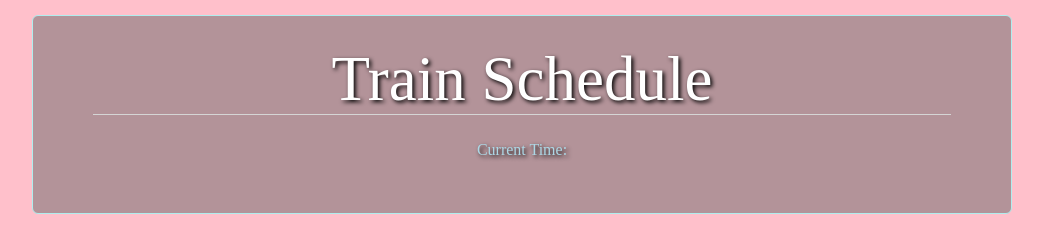
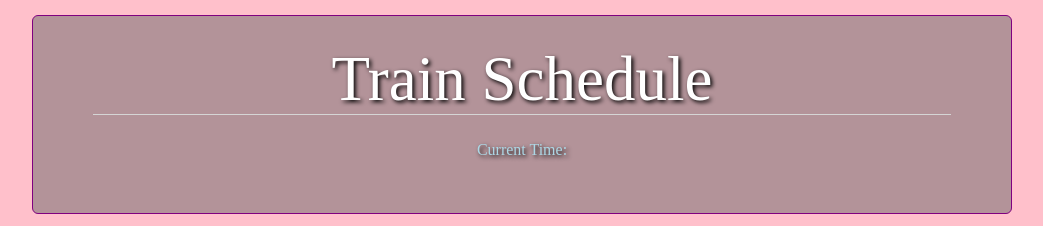
Before and after one commit to ashleywatts3/Train-Scheduler, a plain HTML site: page index.html in a window 1280 px wide. Shown: the top 226 px of the page, without its empty margins (118-1161 px from the left). Drawn offline with nearby package versions, Linux system fonts and the light colour scheme; no server answers.

Commit message:
changed it

```diff
--- a/assets/css/style.css
+++ b/assets/css/style.css
@@ -66,7 +66,7 @@ button{
     background: rgba(105, 105, 105, .5);
     color: #fff;
     text-shadow: 2px 2px 4px #000000;
-    border: 1px solid paleturquoise ;
+    border: 1px solid purple ;
     top:15px;
 }
 
```
